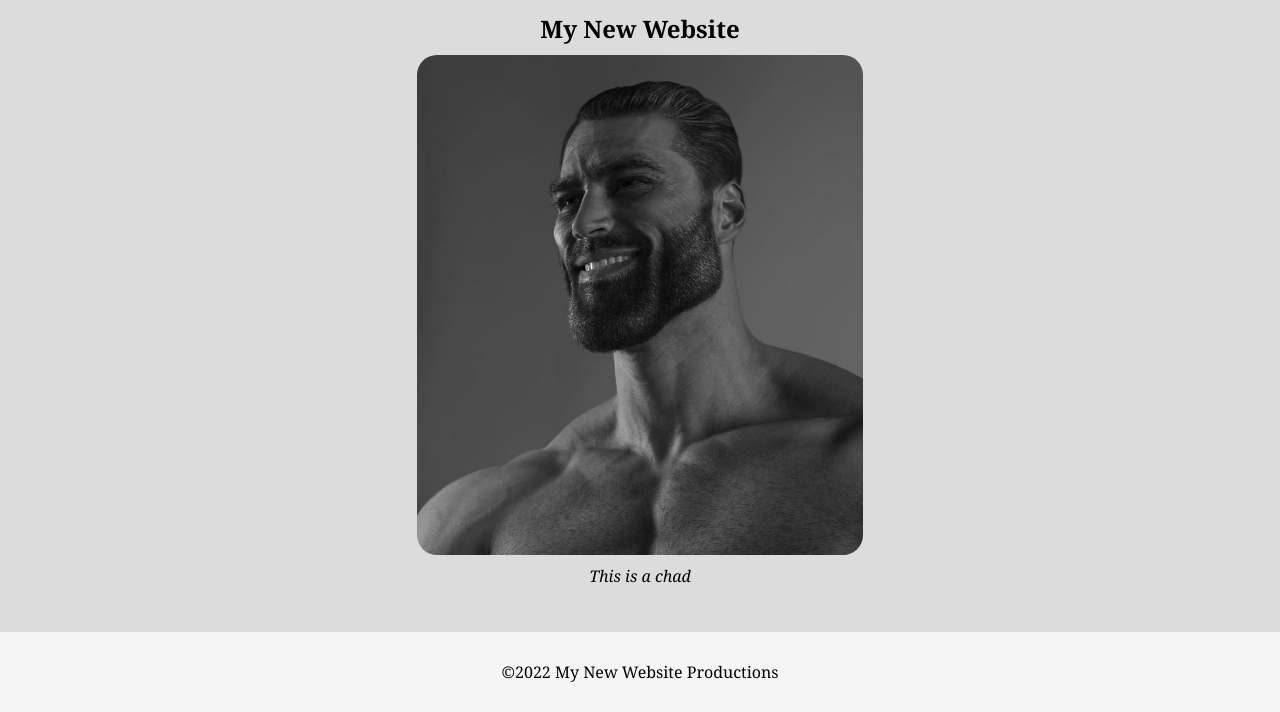
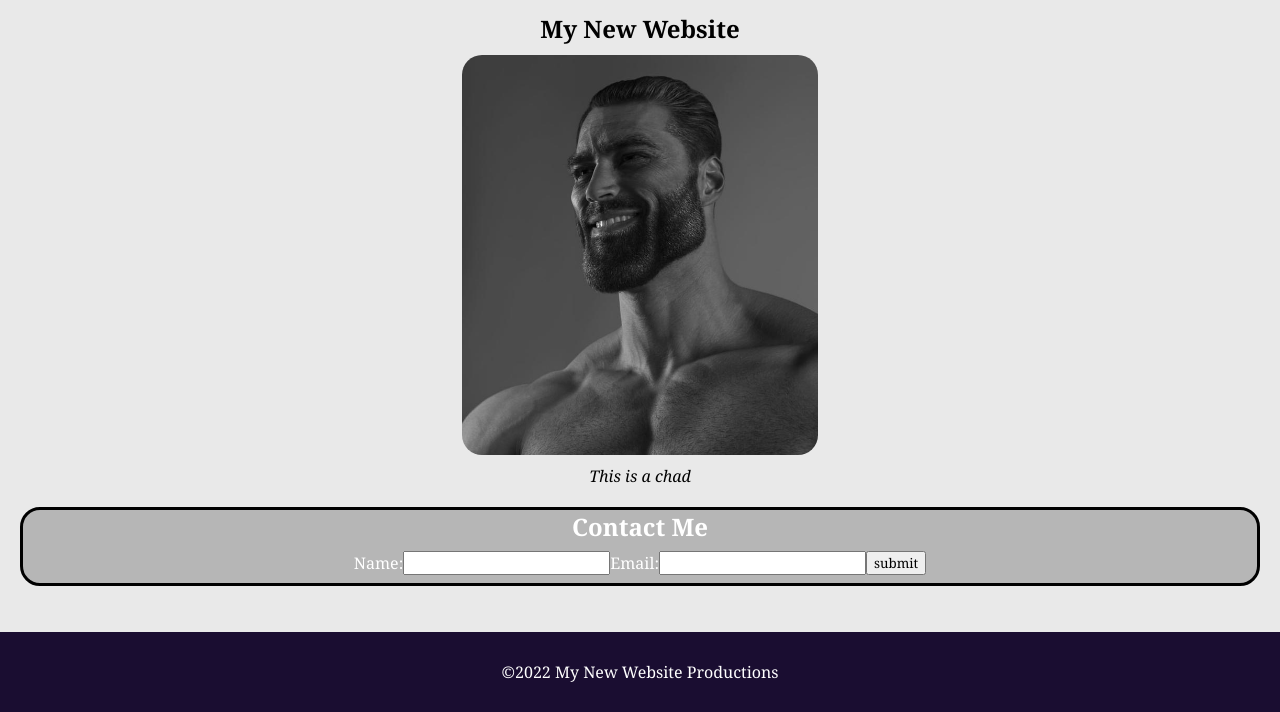
Before and after one commit to roflmelon/22-Stu_Mini-Project, a plain HTML site: page index.html in a window 1280 px wide. Shown: the part 88-800 px from the top of the page. Drawn offline with Linux system fonts and the light colour scheme.

Commit message:
add contact section

```diff
--- a/assets/css/style.css
+++ b/assets/css/style.css
@@ -4,11 +4,11 @@
 }
 
 body {
-  background-color: #dcdcdc;
+  background-color: #e9e9e9;
 }
 header {
   height: 10%;
-  background-color: #f5f5f5;
+  background-color: #1a0d31;
   display: flex;
   align-items: center;
   justify-content: space-between;
@@ -26,16 +26,18 @@ li {
 
 a {
   text-decoration: none;
+  color: white;
 }
 
 footer {
   height: 10%;
-  background-color: #f5f5f5;
+  background-color: #1a0d31;
   display: flex;
   justify-content: center;
   align-items: center;
   bottom: 0;
   width: 100%;
+  color: white;
   position: fixed;
 }
 
@@ -56,7 +58,7 @@ figure {
 }
 .chad {
   margin: auto;
-  height: 500px;
+  height: 400px;
   align-items: center;
   justify-content: center;
   border-radius: 20px;
@@ -68,3 +70,19 @@ figcaption {
   font-style: italic;
   margin: 10px;
 }
+
+.contact {
+  text-align: center;
+  margin: 20px;
+  border: 3px solid black;
+  border-radius: 20px;
+  color: white;
+  background-color: rgb(182, 182, 182);
+}
+
+form {
+  display: flex;
+  justify-content: center;
+  align-items: center;
+  margin: 8px;
+}
--- a/index.html
+++ b/index.html
@@ -29,6 +29,16 @@
           <figcaption>This is a chad</figcaption>
         </figure>
       </section>
+      <section class="contact">
+        <h2>Contact Me</h2>
+        <form action="">
+          <label for="name">Name:</label>
+          <input type="text" />
+          <label for="email">Email:</label>
+          <input type="text" />
+          <input type="submit" value="submit" />
+        </form>
+      </section>
     </main>
     <footer>&copy2022 My New Website Productions</footer>
   </body>
```
